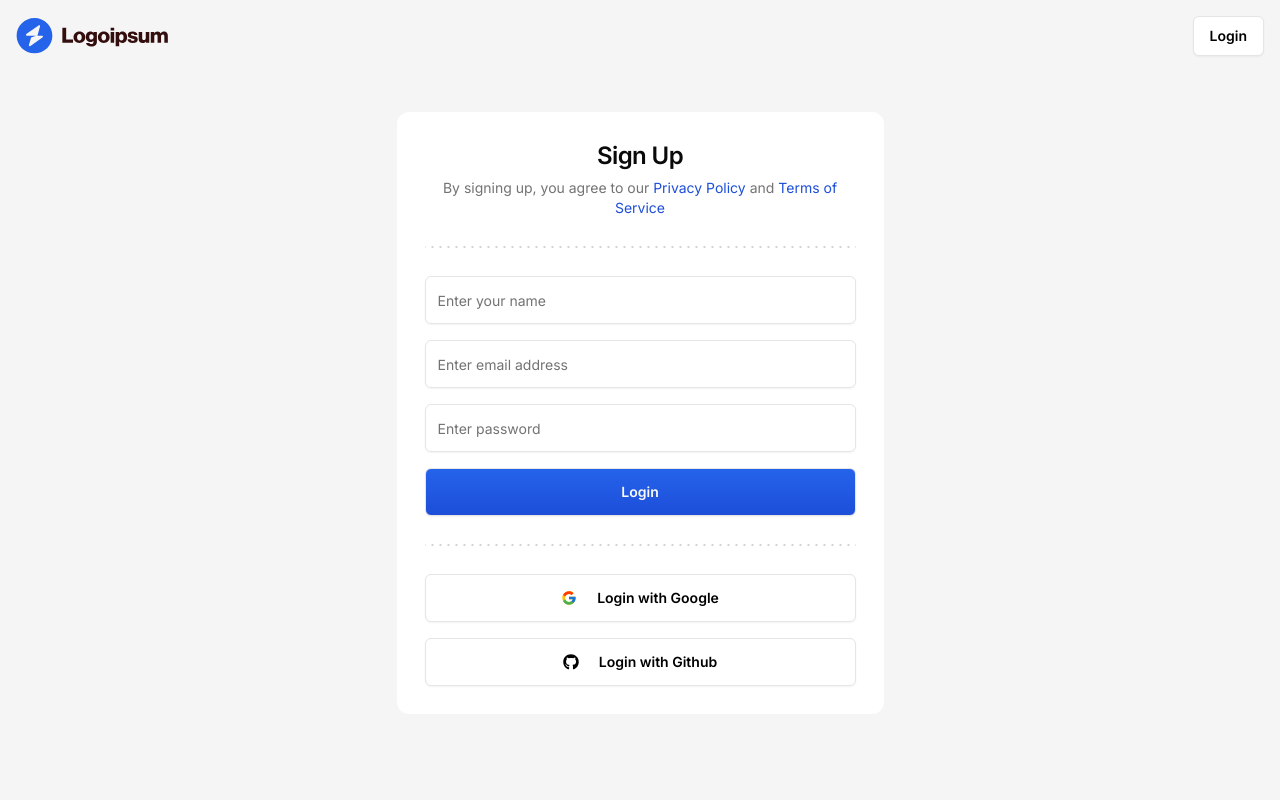
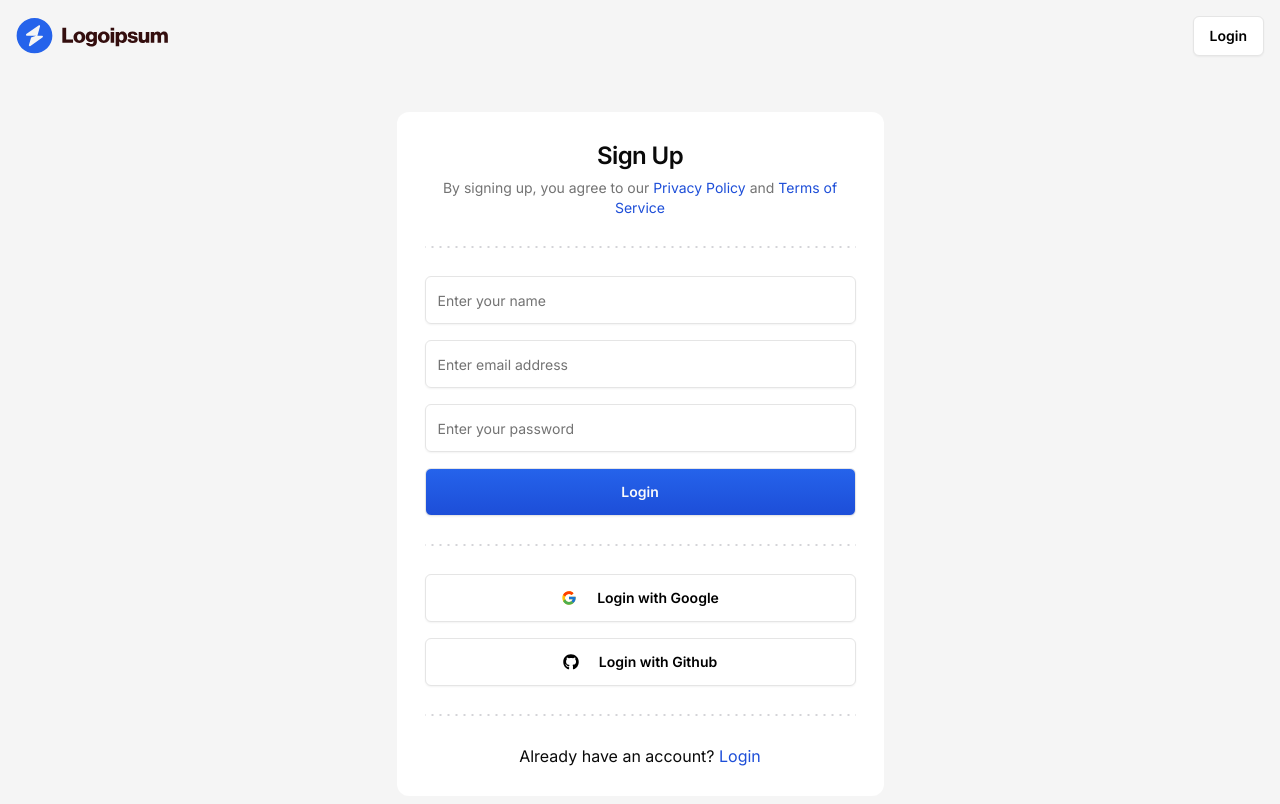
Before and after one commit to mathbertmes/jira-clone, a Next.js app: page /sign-up in a window 1280 px wide. Shown: the top 804 px of the page. Built offline with nearby package versions, Linux system fonts and the light colour scheme.

Commit message:
sign up card hook forms working and switch for sign in

```diff
--- a/src/features/auth/components/sign-up-card.tsx
+++ b/src/features/auth/components/sign-up-card.tsx
@@ -5,8 +5,36 @@
 import { FcGoogle } from "react-icons/fc";
 import { FaGithub } from "react-icons/fa";
 import Link from "next/link";
+import { useForm } from "react-hook-form"
+import { z } from "zod"
+import { zodResolver } from "@hookform/resolvers/zod"
+import {
+  Form,
+  FormControl,
+  FormField,
+  FormItem,
+  FormMessage
+ } from "@/components/ui/form"
 
+const formSchema = z.object({
+  name: z.string().trim().min(1, "Required"),
+  email: z.string().email(),
+  password: z.string().min(8, "Minimum of 8 characters required")
+})
  export const SignUpCard = () => {
+
+  const form = useForm<z.infer<typeof formSchema>>({
+      resolver: zodResolver(formSchema),
+      defaultValues: {
+        email: "",
+        password: "",
+      }
+    })
+
+    const onSubmit = (values: z.infer<typeof formSchema>)  => {
+      console.log({values})
+    }
+
   return (
     <Card className="w-full h-full md:w-[487px] border-none shadow-none">
       <CardHeader className="flex items-center justify-center text-center p-7">
@@ -28,37 +56,61 @@
         <DottedSeparator />
       </div>
       <CardContent className="p-7">
-        <form className="space-y-4">
+      <Form {...form}>
+        <form onSubmit={form.handleSubmit(onSubmit)} className="space-y-4">
+        <FormField
+              name="name"
+              control={form.control}
+              render={({ field }) => (
+                <FormItem>
+                  <FormControl>
                   <Input
-            required
+                    {...field}
                     type="text"
-            value={""}
-            onChange={() => {}}
                     placeholder="Enter your name"
-            disabled={false}
                   />
+                  </FormControl>
+                  <FormMessage />
+                </FormItem>
+              )}
+            />
+            <FormField
+              name="email"
+              control={form.control}
+              render={({ field }) => (
+                <FormItem>
+                  <FormControl>
                   <Input
-            required
+                    {...field}
                     type="email"
-            value={""}
-            onChange={() => {}}
                     placeholder="Enter email address"
-            disabled={false}
                   />
+                  </FormControl>
+                  <FormMessage />
+                </FormItem>
+              )}
+            />
+            <FormField
+              name="password"
+              control={form.control}
+              render={({ field }) => (
+                <FormItem>
+                  <FormControl>
                   <Input
-            required
+                    {...field}
                     type="password"
-            value={""}
-            onChange={() => {}}
-            placeholder="Enter password"
-            disabled={false}
-            min={8}
-            max={256}
+                    placeholder="Enter your password"
+                  />
+                  </FormControl>
+                  <FormMessage />
+                </FormItem>
+              )}
             />
             <Button disabled={false} size="lg" className="w-full">
               Login
             </Button>
           </form>
+        </Form>
       </CardContent>
       <div className="px-7">
         <DottedSeparator />
@@ -83,6 +135,17 @@
           Login with Github
         </Button>
       </CardContent>
+      <div className="px-7">
+        <DottedSeparator />
+      </div>
+      <CardContent className="p-7 flex items-center justify-center">
+        <p>
+          Already have an account?
+          <Link href="/sign-in">
+              <span className="text-blue-700">&nbsp;Login</span>
+          </Link>
+        </p>
+      </CardContent>
     </Card>
   )
  }
```
Lines whose indentation alone changed are shown as unchanged.
